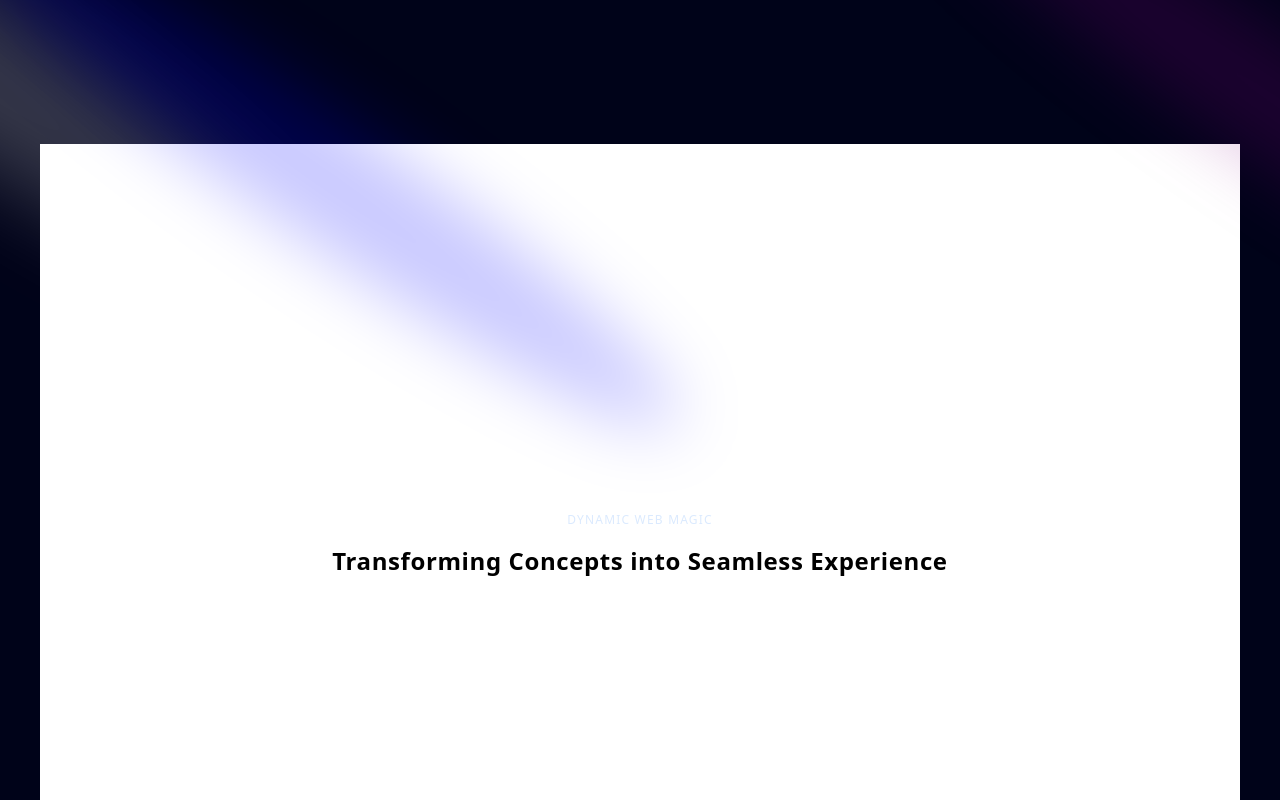
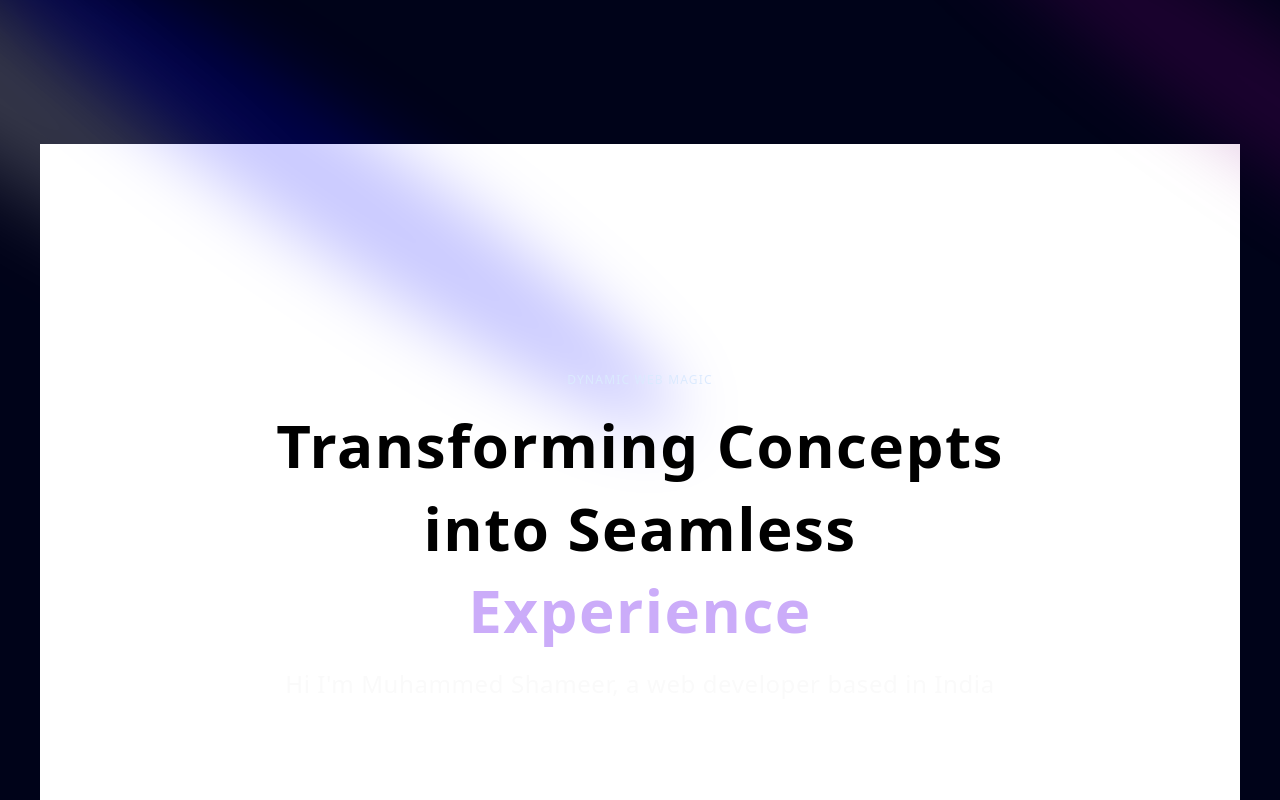
Before and after one commit to mhmdshameer/Portfolio, a Next.js app: page / in a window 1280 px wide. Shown: the top 800 px of the page. Built offline with nearby package versions, Linux system fonts and the light colour scheme.

Commit message:
Text Geerator edit

```diff
--- a/components/Hero.tsx
+++ b/components/Hero.tsx
@@ -33,7 +33,13 @@
             <h2 className="uppercase tracking-widest text-xs text-center text-blue-100 max-w-80">
               Dynamic Web Magic
             </h2>
-            <TextGenerateEffect className="text-center text-[40px] md:text-5xl lg:text-6xl" words="Transforming Concepts into Seamless Experience"/>
+            <TextGenerateEffect
+              className="text-center text-[40px] md:text-5xl lg:text-6xl"
+              words="Transforming Concepts into Seamless Experience"
+            />
+            <p className="text-center md:tracking-wide mb-4 text-sm md:text-lg lg:text-2xl">
+              Hi I&apos;m Muhammed Shameer, a web developer based in India
+            </p>
           </div>
         </div>
       </div>
--- a/components/ui/TextGenerateEffect.tsx
+++ b/components/ui/TextGenerateEffect.tsx
@@ -37,7 +37,7 @@
           return (
             <motion.span
               key={word + idx}
-              className="dark:text-white text-black opacity-0"
+              className={`${idx > 3 ? "text-purple" : 'text-black dark:text-white'} opacity-0`}
               style={{
                 filter: filter ? "blur(10px)" : "none",
               }}
@@ -52,8 +52,8 @@
 
   return (
     <div className={cn("font-bold", className)}>
-      <div className="mt-4">
-        <div className=" dark:text-white text-black text-2xl leading-snug tracking-wide">
+      <div className="my-4">
+        <div className=" dark:text-white text-black leading-snug tracking-wide">
           {renderWords()}
         </div>
       </div>
```
